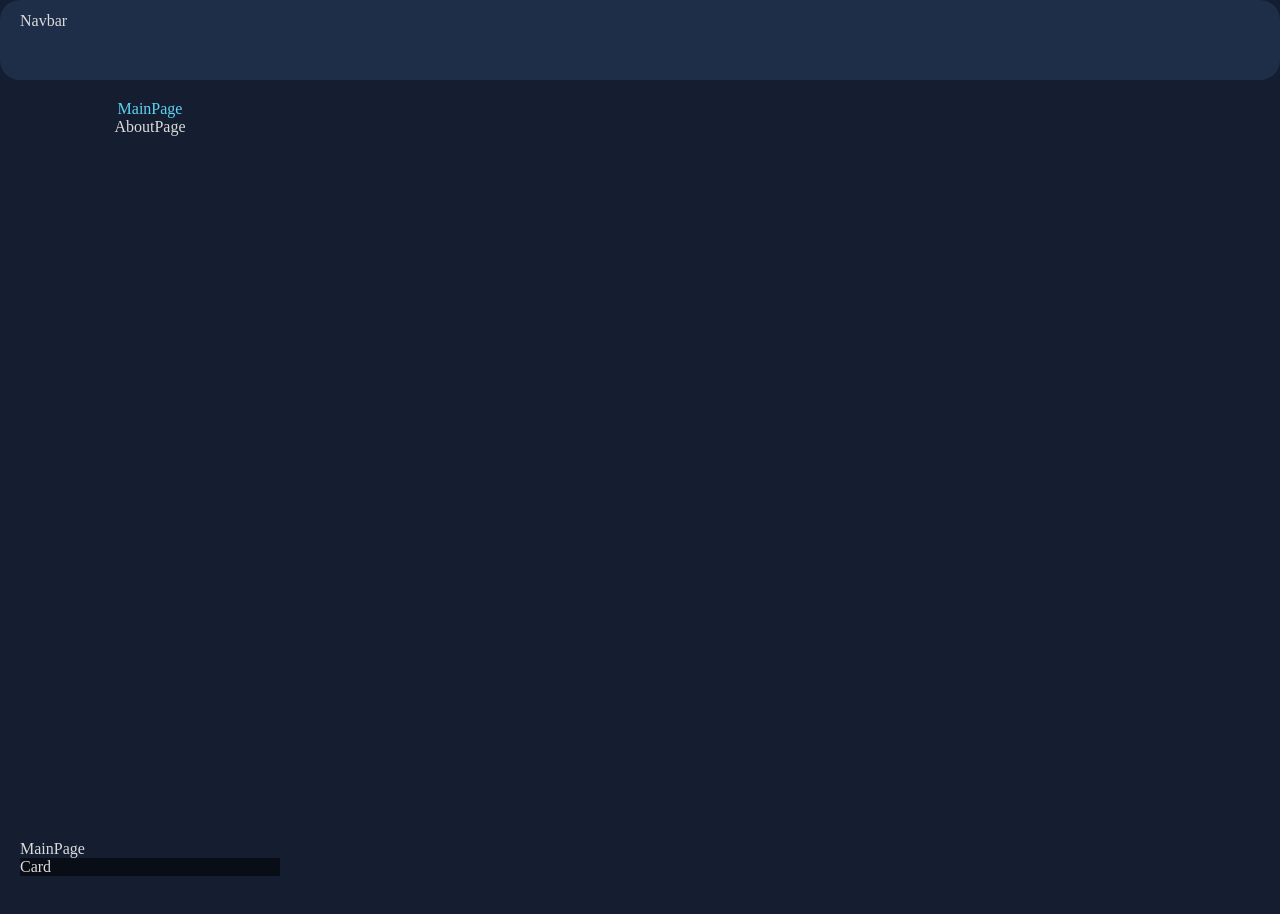
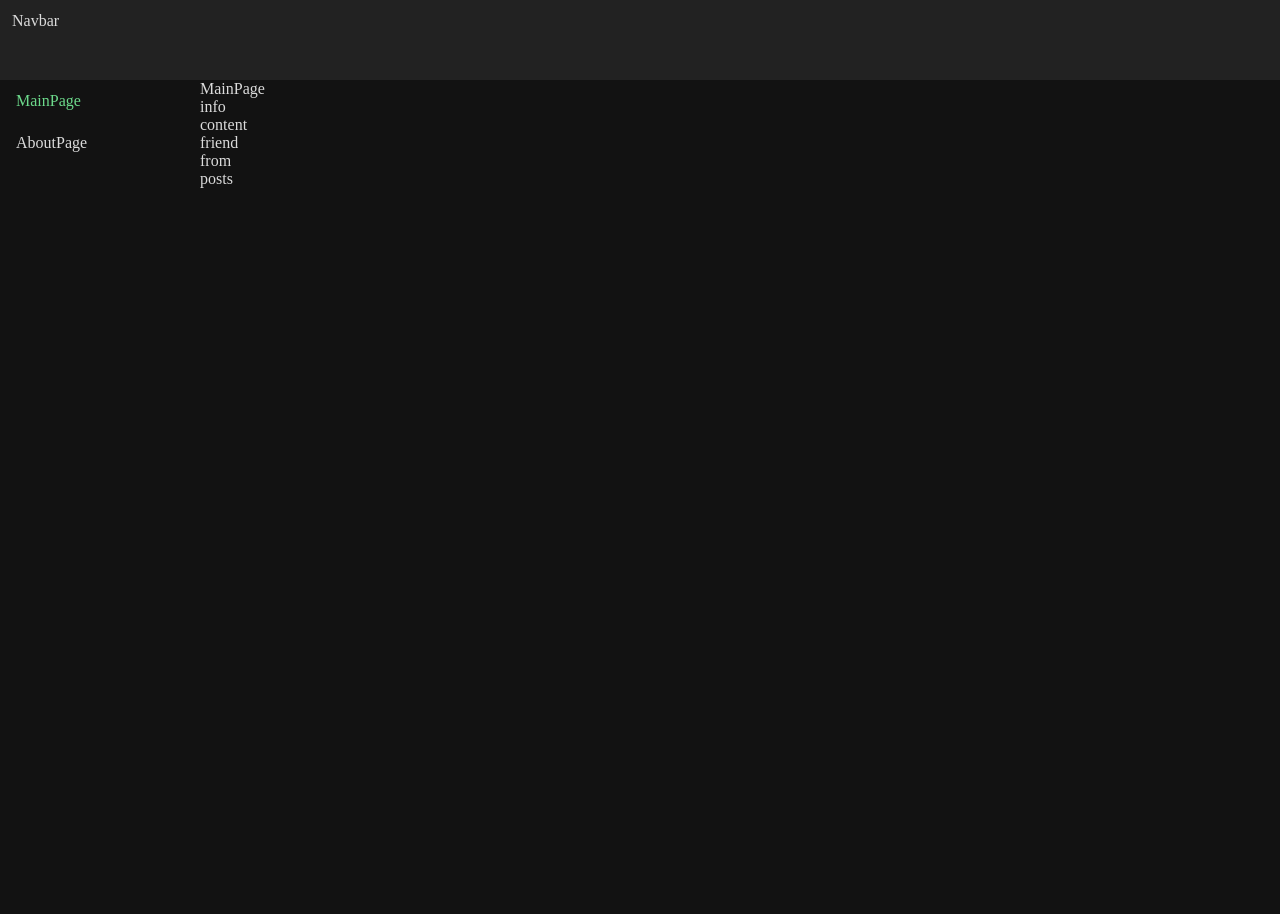
Before and after one commit to L1bertyCode/social-network, a React app: page / in a window 1280 px wide. Shown: the top 914 px of the page. After the commit the page ends 800 px from the top, so only its background shows below. Built offline with nearby package versions, Linux system fonts and the light colour scheme.

Commit message:
add a/st/dT, ch sh/lay/ML

```diff
--- a/src/app/providers/ThemeProvider/ui/ThemeProvider.tsx
+++ b/src/app/providers/ThemeProvider/ui/ThemeProvider.tsx
@@ -4,6 +4,7 @@ import { blueTheme } from "@/app/styles/theme/blueTheme";
 import { ThemeProvider } from "styled-components";
 import { lightTheme } from "@/app/styles/theme/lightTheme";
 import { variables } from "@/app/styles/variables";
+import { darkTheme } from "@/app/styles/theme/darkTheme";
 
 interface StyledThemeProviderProps {
  children: ReactNode;
@@ -11,11 +12,13 @@ interface StyledThemeProviderProps {
 export enum ETheme {
  LIGHT = "lightTheme",
  BLUE = "blueTheme",
+ DARk = "darkTheme",
 }
 export const StyledThemeProvider = ({
  children,
 }: StyledThemeProviderProps) => {
- const [theme, setTheme] = useState(blueTheme);
+ const [theme, setTheme] = useState(darkTheme);
+
  const styles = { ...theme, ...variables };
  return (
   <ThemeProvider theme={styles}>{children}</ThemeProvider>
--- a/src/app/styles/GlobalStyles.ts
+++ b/src/app/styles/GlobalStyles.ts
@@ -4,11 +4,11 @@ export default createGlobalStyle`
     margin: 0;
     padding: 0;
     box-sizing: border-box;
-
   }
   html,body,#root{
     width: 100%;
-    background: ${({ theme }) => theme.colors["bg-color"]};
+    background: ${({ theme }) =>
+     theme.colors["dark-bg-color"]};
     color: ${({ theme }) => theme.colors["text-color"]};
   }
   input,
--- /dev/null
+++ b/src/app/styles/theme/darkTheme.ts
@@ -0,0 +1,15 @@
+export const darkTheme = {
+ colors: {
+  "bg-color": "#222222",
+  "inverted-bg-color": "#e8e8ea",
+  "dark-bg-color": "#121212",
+  "light-bg-color": "#424242",
+  "text-color": "#dbdbdb",
+  "inverted-text-color": "#0c1214",
+  "hint-color": "#555",
+  "cancel-color": "#d95757",
+  "save-color": "#6cd98b",
+  "icon-color": "#74a2b2",
+  "accent-color": "#393939",
+ },
+};
--- a/src/app/styles/variables.ts
+++ b/src/app/styles/variables.ts
@@ -5,7 +5,7 @@ export const variables: IVariables = {
   headerHeight: "80px",
  },
  widths: {
-  "sidebar-width": "300px",
+  "sidebar-width": "200px",
   "sidebar-width-collapsed": "80px",
  },
  opacity: {
--- a/src/pages/MainPage/ui/MainPage.tsx
+++ b/src/pages/MainPage/ui/MainPage.tsx
@@ -1,14 +1,23 @@
 import { Page } from "@/shared/layouts/Page";
-import { Card } from "@/shared/ui/Card/Card";
+import { AppLink } from "@/shared/ui/AppLink/AppLink";
+import styled from "styled-components";
 
 interface MainPageProps {}
 
-const MainPage = ({}: MainPageProps) => {
+const MainPage = (props: MainPageProps) => {
  return (
-  <Page>
+  <StyledMainPage {...props}>
    MainPage
-   <Card>123</Card>
-  </Page>
+   <div className="bg info">info</div>
+   <div className="bg content">content</div>
+   <div className="bg friend">friend</div>
+   <div className="bg from">from</div>
+   <div className="bg posts">posts</div>
+  </StyledMainPage>
  );
 };
 export default MainPage;
+const StyledMainPage = styled(Page)`
+ background: darkblue;
+ width: 100%;
+`;
--- a/src/shared/layouts/MainLayout/ui/MainLayout.tsx
+++ b/src/shared/layouts/MainLayout/ui/MainLayout.tsx
@@ -27,33 +27,23 @@ export const MainLayout = ({
  );
 };
 const StyledMainLayout = styled.div`
- max-width: 1600px;
- margin: 0 auto;
- display: grid;
- grid-template-columns: ${({ theme }) =>
-   theme.widths["sidebar-width"]} 1fr;
- gap: 20px;
- grid-template-areas:
-  "header header"
-  "sidebar content"
-  "sidebar content"
-  "footer footer";
+ width: 100%;
  header {
-  grid-area: header;
   width: 100%;
   height: ${variables.heights.headerHeight};
-  background-color: ${({ theme }) =>
-   theme.colors["light-bg-color"]};
-  border-radius: 20px;
-  padding: 12px 20px;
+  background: ${({ theme }) => theme.colors["bg-color"]};
+ }
+ main {
+  max-width: 1600px;
+  margin: 0 auto;
+  display: flex;
  }
  .content {
-  grid-area: content;
+  flex-grow: 1;
  }
  .sidebar {
-  grid-area: sidebar;
+  width: ${({ theme }) => theme.widths["sidebar-width"]};
  }
  footer {
-  grid-area: footer;
  }
 `;
--- a/src/shared/layouts/Page/ui/Page.tsx
+++ b/src/shared/layouts/Page/ui/Page.tsx
@@ -10,6 +10,7 @@ export const Page = ({ children }: PageProps) => {
  return <StyledPage>{children}</StyledPage>;
 };
 const StyledPage = styled.div`
- padding: 20px;
- height: calc(100vh - ${variables.heights.headerHeight});
+ height: calc(
+  100vh - ${variables.heights.headerHeight}
+ );
 `;
--- a/src/shared/ui/AppNavLink/AppNavLink.tsx
+++ b/src/shared/ui/AppNavLink/AppNavLink.tsx
@@ -11,8 +11,6 @@ export const AppNavLink = ({
  children,
  ...otherProps
 }: AppNavLinkProps) => {
- console.log(" ...otherProps", { ...otherProps });
-
  return (
   <SyledAppNavLink {...otherProps} to={to}>
    {children}
@@ -20,10 +18,14 @@ export const AppNavLink = ({
  );
 };
 const SyledAppNavLink = styled(NavLink)<AppNavLinkProps>`
+ border-radius: 12px;
+ padding: 12px 16px;
+ width: 100%;
+ display: flex;
  &:hover {
-  opacity: ${({ theme }) => theme.opacity.opacity70};
+  background: ${({ theme }) => theme.colors["bg-color"]};
  }
  &.active {
-  color: ${({ theme }) => theme.colors["accent-color"]};
+  color: ${({ theme }) => theme.colors["save-color"]};
  }
 `;
--- a/src/shared/ui/Card/Card.tsx
+++ b/src/shared/ui/Card/Card.tsx
@@ -6,9 +6,10 @@ interface CardProps {
 }
 
 export const Card = ({ children }: CardProps) => {
- return <StyledCard>Card</StyledCard>;
+ return <StyledCard>{children}</StyledCard>;
 };
 const StyledCard = styled.div`
  background-color: ${({ theme }) =>
-  theme.colors["dark-bg-color"]};
+  theme.colors["bg-color"]};
+ border-radius: 16px;
 `;
--- a/src/widgets/Navbar/ui/Navbar.tsx
+++ b/src/widgets/Navbar/ui/Navbar.tsx
@@ -5,4 +5,11 @@ interface NavbarProps {}
 export const Navbar = (props: NavbarProps) => {
  return <StyledNavbar>Navbar</StyledNavbar>;
 };
-const StyledNavbar = styled.div``;
+const StyledNavbar = styled.div`
+ max-width: 1600px;
+ width: 100%;
+ height: calc(100% -24px);
+ margin: 0 auto;
+ padding: 12px;
+ box-sizing: border-box;
+`;
```
